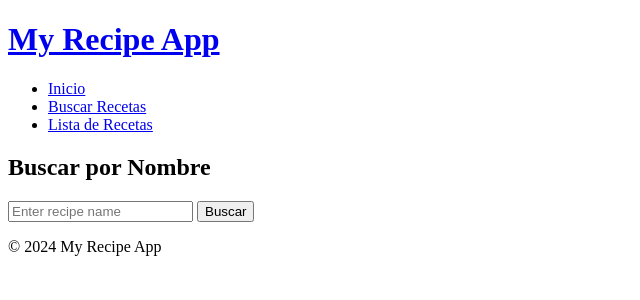
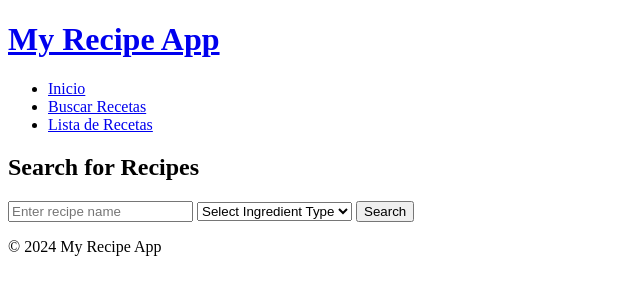
Before and after one commit to juankASL33/flask, a Flask app: page /search in a window 1280 px wide. Shown: the top 300 px of the page, without its empty margins (0-640 px from the left). Run offline with Flask 3, Linux system fonts and the light colour scheme.

Commit message:
Update search.html

```diff
--- a/templates/search.html
+++ b/templates/search.html
@@ -3,9 +3,24 @@
 {% block title %}Buscar Recetas{% endblock %}
 
 {% block content %}
-<h2>Buscar por Nombre</h2>
+<!-- <h2>Buscar por Nombre</h2>
 <form method="post" action="{{ url_for('list_recipes') }}">
     <input type="text" name="query" placeholder="Enter recipe name" required>
     <button type="submit" class="btn">Buscar</button>
+</form> -->
+
+<h2>Search for Recipes</h2>
+<form method="post">
+    <input type="text" name="query" placeholder="Enter recipe name" required>
+    <select name="ingredient_type">
+        <option value="">Select Ingredient Type</option>
+        <option value="Meat">Meat</option>
+        <option value="Produce">Produce</option>
+        <option value="Baking">Baking</option>
+        <option value="Condiments">Condiments</option>
+        <option value="Drinks">Drinks</option>
+        <option value="Misc">Misc</option>
+    </select>
+    <button type="submit" class="btn">Search</button>
 </form>
 {% endblock %}
```
